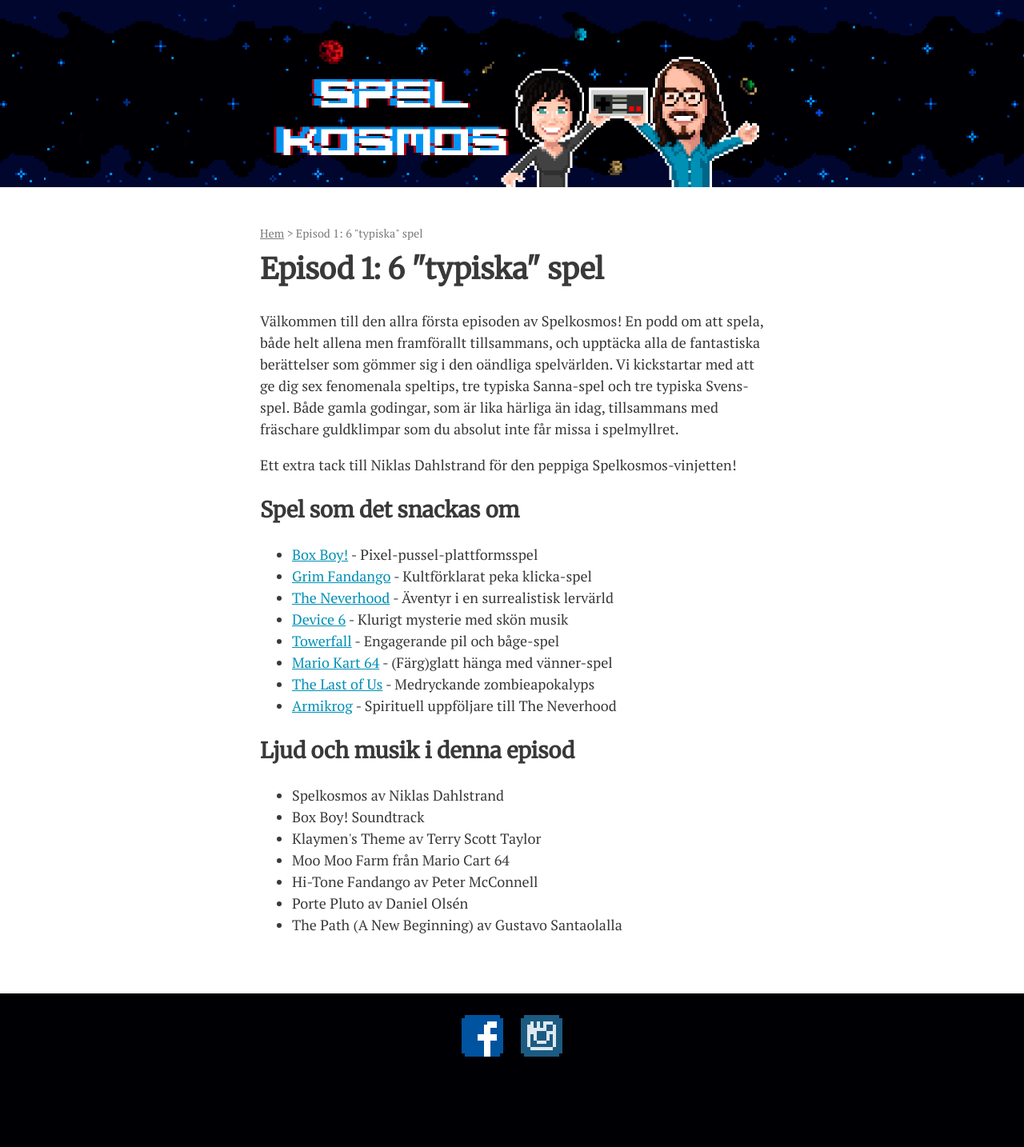
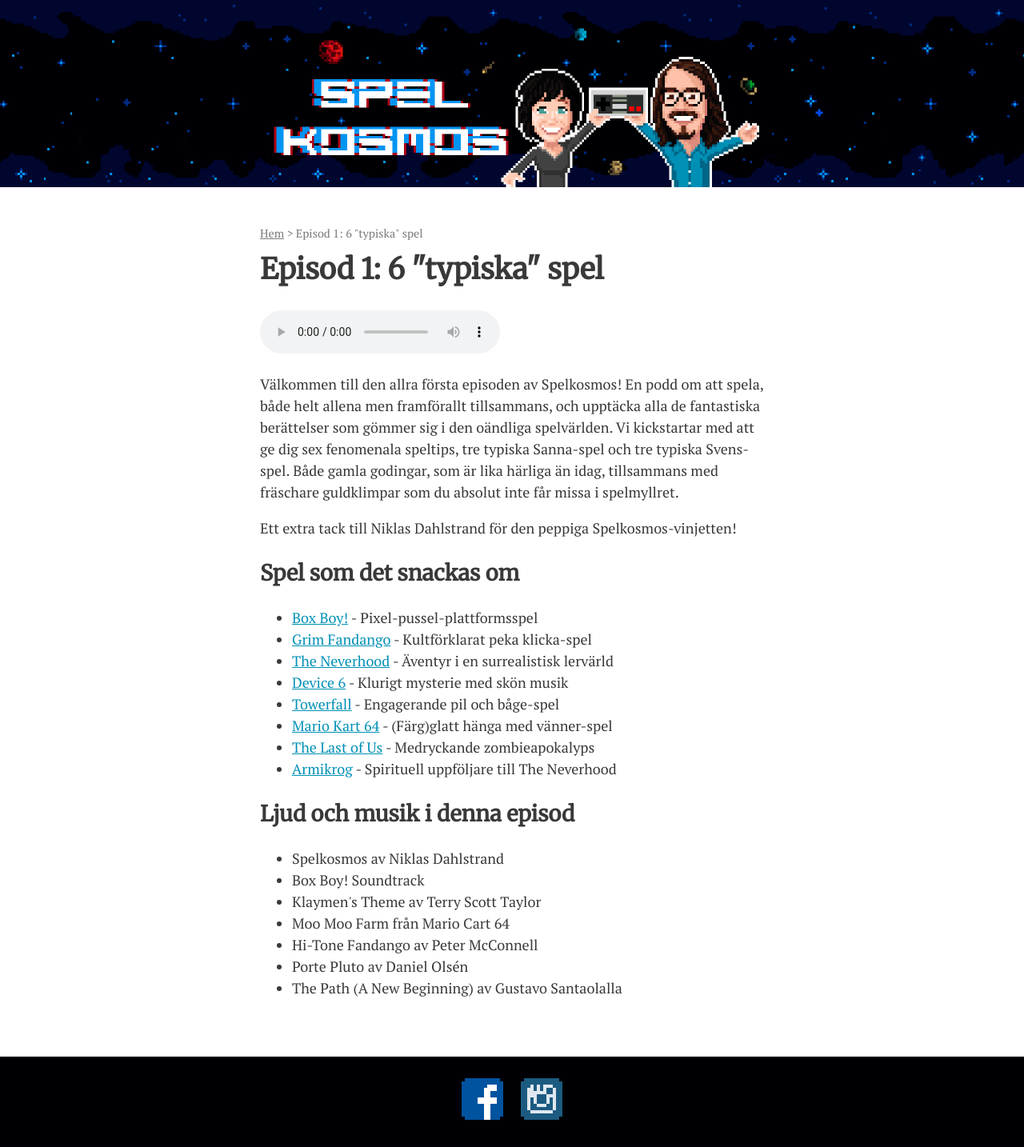
Before and after one commit to svendahlstrand/spelkosmos.se, a Jekyll site: the page built from _posts/2015-11-13-6-typiska-spel.md, in a window 1280 px wide. Shown: the whole page at 80% size. Built offline with Jekyll 4.4.1, drawn with Linux system fonts in a browser that asks for light colours; before the commit the page ends 1355 px from its top, so only the background shows below that.

Commit message:
Add audio tag.

```diff
--- a/_layouts/post.html
+++ b/_layouts/post.html
@@ -4,5 +4,6 @@ layout: default
 
 <article>
   <h1>{% include full-page-title.liquid %}</h1>
+  <audio controls="controls" src="http://s3.eu-central-1.amazonaws.com/episoder.spelkosmos.se/spelkosmos-{{ page.episode }}.mp3"></audio>
   {{ content }}
 </article>
```
